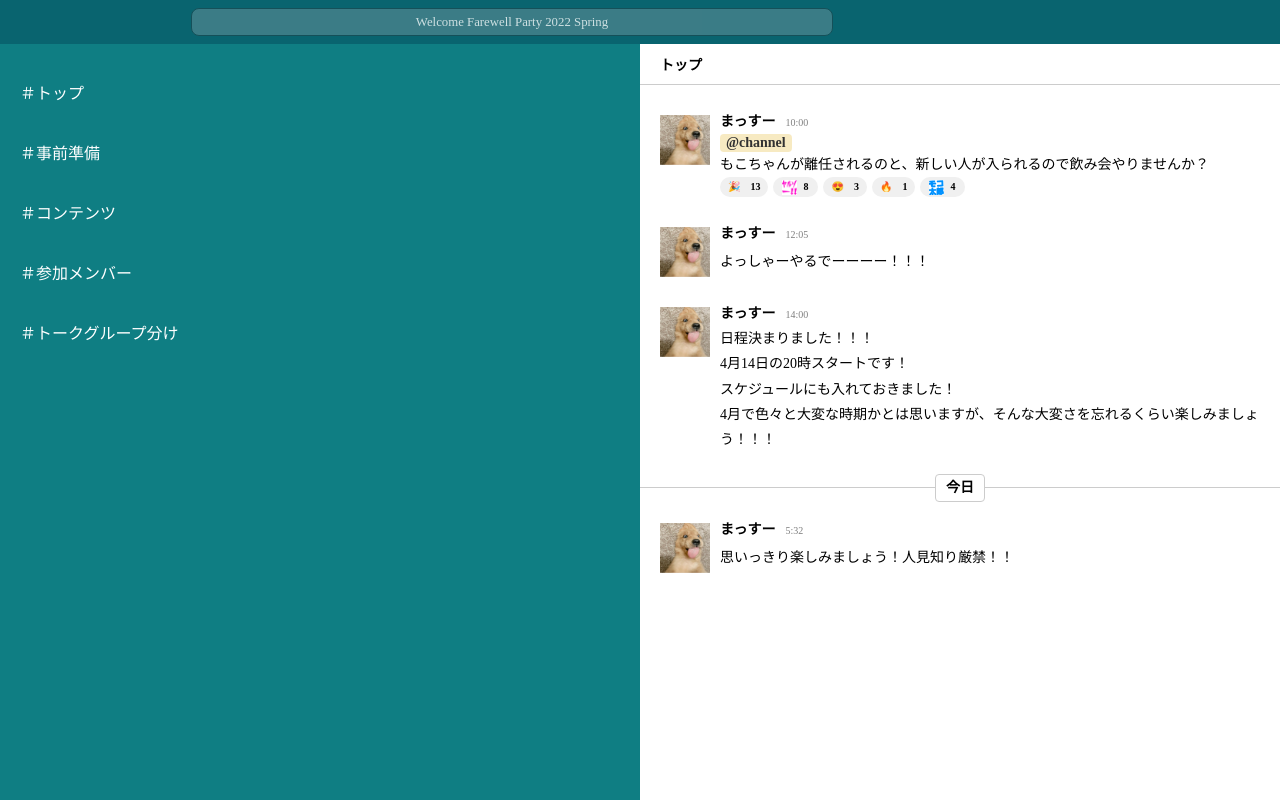
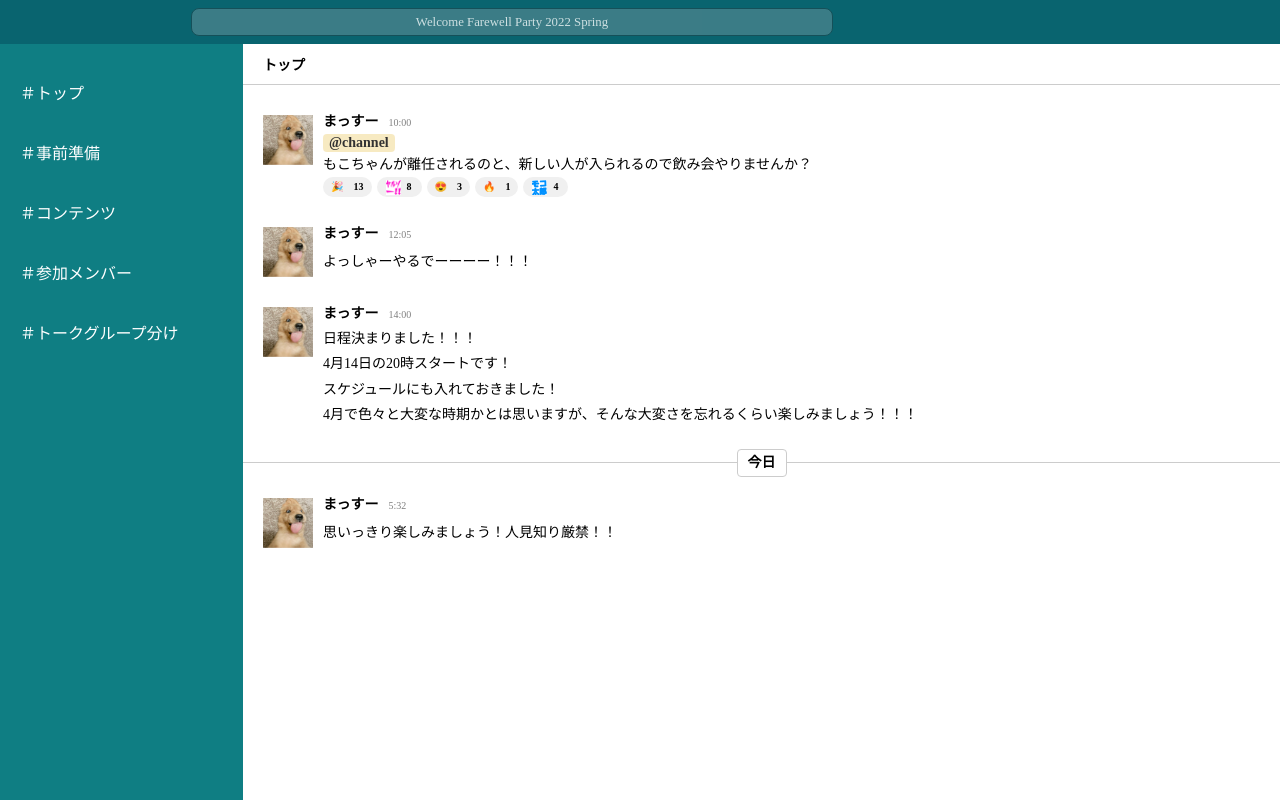
Before and after one commit to tenopee/welcome-farewell-party-2022, a Nuxt app: page / in a window 1280 px wide. Built offline with nearby package versions, Linux system fonts and the light colour scheme.

Commit message:
不要記述除去

```diff
--- a/components/MenuBar.vue
+++ b/components/MenuBar.vue
@@ -33,9 +33,6 @@ export default {
 		height: calc(100vh - 44px);
 		box-sizing: border-box;
 		z-index: 1;
-	}
-	.menu-bar-wrap {
-		width: 100%;
 	}
 	.menu-bar-wrap > button {
 		width: 100%;
```
